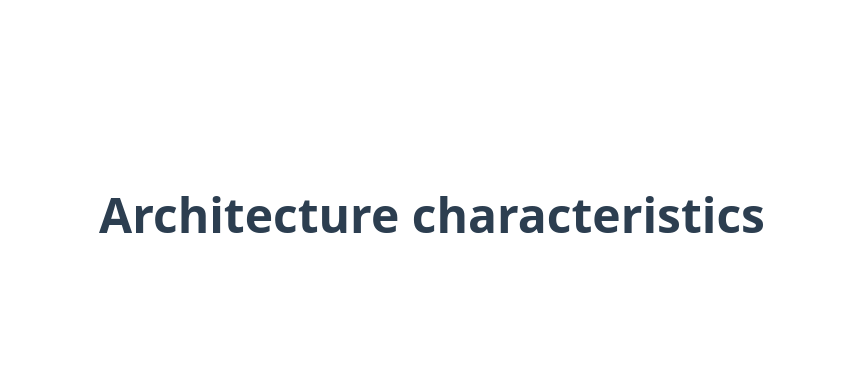
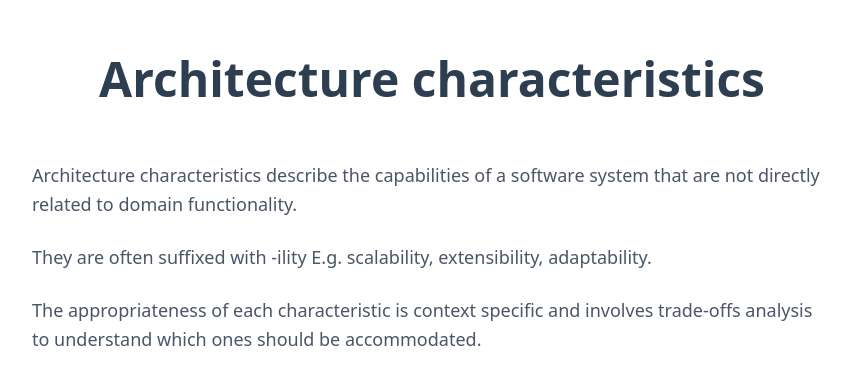
Before and after one commit to craighoustondev/architecure-characteristics, a Vue app in the folder frontend/: page / in a window 1280 px wide. Shown: the part 249-634 px from the top of the page, without its empty margins (208-1058 px from the left). Built offline with nearby package versions, Linux system fonts and the light colour scheme.

Commit message:
Add descriptor text below the title

```diff
--- a/frontend/src/App.vue
+++ b/frontend/src/App.vue
@@ -4,6 +4,20 @@
 <template>
   <div class="landing-page">
     <h1>Architecture characteristics</h1>
+
+    <div class="description">
+      <p>
+        Architecture characteristics describe the capabilities of a software system that are not directly related to domain functionality.
+      </p>
+
+      <p>
+        They are often suffixed with -ility E.g. scalability, extensibility, adaptability.
+      </p>
+
+      <p>
+        The appropriateness of each characteristic is context specific and involves trade-offs analysis to understand which ones should be accommodated.
+      </p>
+    </div>
   </div>
 </template>
 
@@ -15,13 +29,26 @@
   justify-content: center;
   min-height: 100vh;
   padding: 2rem;
+  max-width: 800px;
+  margin: 0 auto;
 }
 
 h1 {
   font-size: 3rem;
   font-weight: 700;
   color: #2c3e50;
-  margin: 0;
+  margin: 0 0 2rem 0;
   text-align: center;
 }
+
+.description {
+  text-align: left;
+  line-height: 1.6;
+}
+
+.description p {
+  margin: 1.5rem 0;
+  color: #4a5568;
+  font-size: 1.125rem;
+}
 </style>
```
Also changed, not shown: 1 other file (tests, documents, lock files or other folders).
